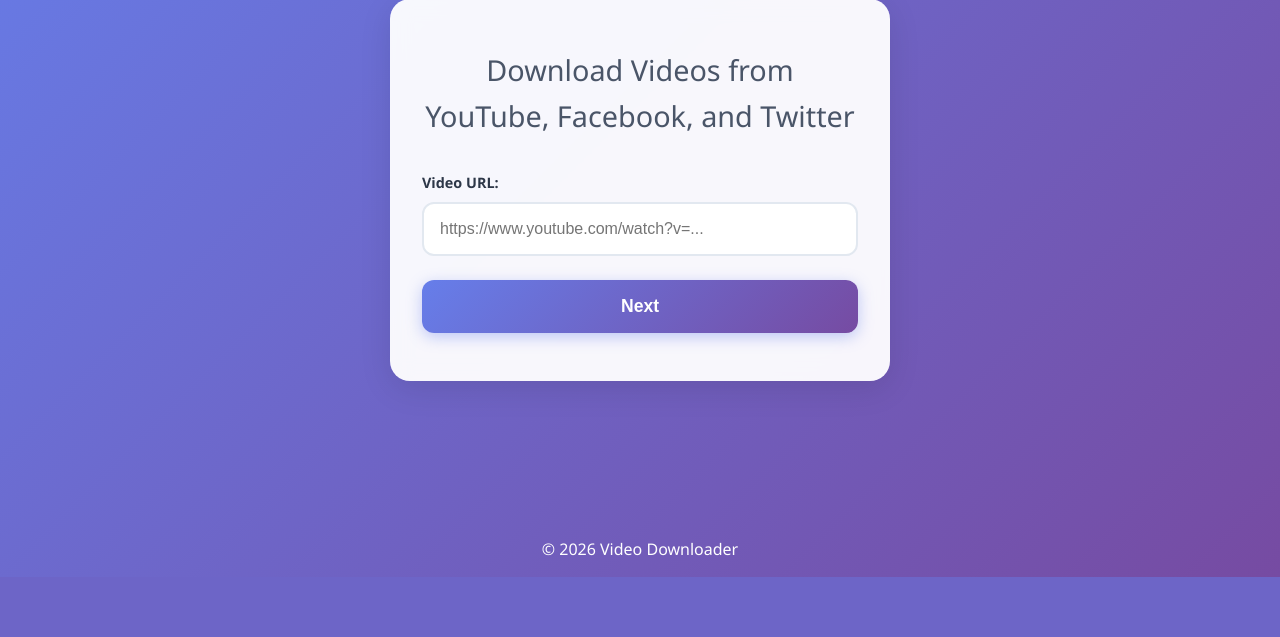
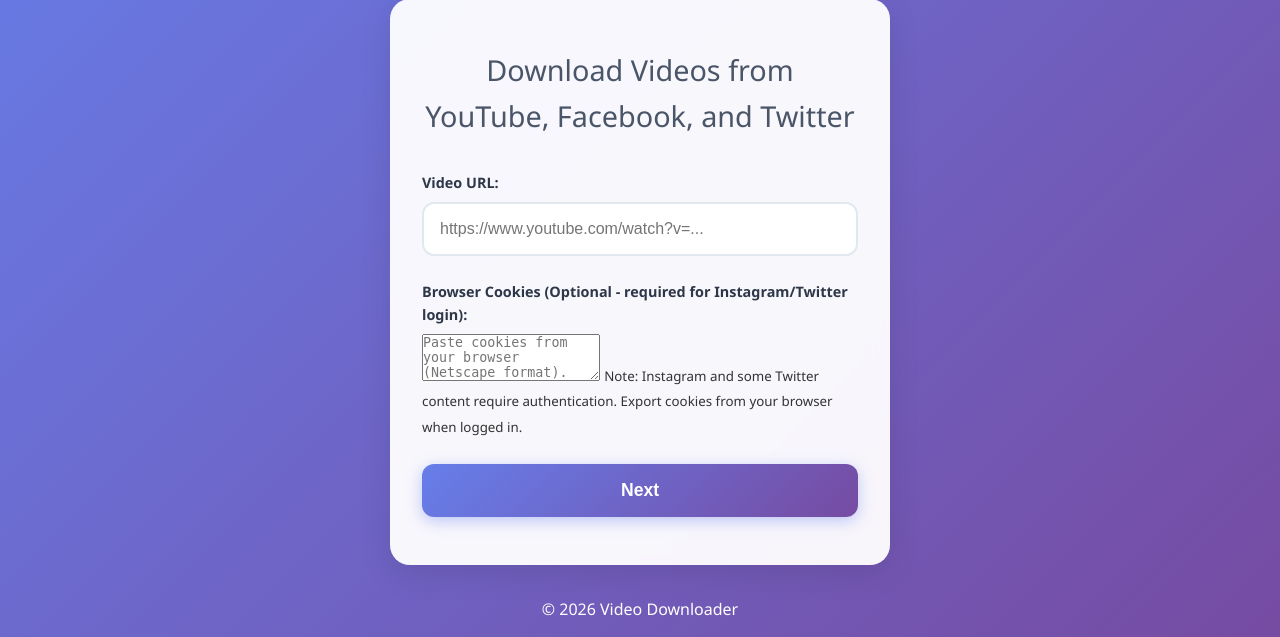
Before and after one commit to aseltyar/Video-Downloader, a Django app: template downloader/templates/downloader/index.html in a window 1280 px wide. Shown: the part 223-860 px from the top of the page. Before the commit the page ends 800 px from the top, so only its background shows below. Run offline with Django 3.2, Linux system fonts and the light colour scheme; the template is opened without the code that fills it, so the values that code supplies are empty.

Commit message:
Add cookie authentication support for Instagram/Twitter downloads

```diff
--- a/downloader/templates/downloader/index.html
+++ b/downloader/templates/downloader/index.html
@@ -11,6 +11,12 @@
         <div class="form-group">
             <label for="url">Video URL:</label>
             <input type="url" id="url" name="url" required placeholder="https://www.youtube.com/watch?v=...">
+        </div>
+
+        <div class="form-group">
+            <label for="cookies">Browser Cookies (Optional - required for Instagram/Twitter login):</label>
+            <textarea id="cookies" name="cookies" rows="3" placeholder="Paste cookies from your browser (Netscape format). For Instagram/Twitter, you need to be logged in."></textarea>
+            <small class="text-muted">Note: Instagram and some Twitter content require authentication. Export cookies from your browser when logged in.</small>
         </div>
 
         <button type="button" id="getFormatsBtn" placeholder="Quality">Next</button>
@@ -42,16 +48,32 @@
     // Hide formats when URL changes
     document.getElementById('formatsContainer').style.display = 'none';
     document.getElementById('downloadBtn').style.display = 'none';
+
+    // Show warning for Instagram/Twitter URLs
+    const url = this.value.trim();
+    const cookieNote = document.querySelector('.text-muted');
+    if (url.includes('instagram.com') || url.includes('twitter.com') || url.includes('x.com')) {
+        if (cookieNote) {
+            cookieNote.innerHTML = '<strong>⚠️ Note:</strong> This platform requires authentication. You must be logged in and provide browser cookies to download private/restricted content.';
+            cookieNote.style.color = '#d9534f';
+        }
+    } else {
+        if (cookieNote) {
+            cookieNote.innerHTML = 'Note: Instagram and some Twitter content require authentication. Export cookies from your browser when logged in.';
+            cookieNote.style.color = '';
+        }
+    }
 });
 
 document.getElementById('getFormatsBtn').addEventListener('click', function() {
     const url = document.getElementById('url').value.trim();
+    const cookies = document.getElementById('cookies').value.trim();
     if (!url) {
         alert('Please enter a URL first');
         return;
     }
 
-    console.log('Getting formats for URL:', url);
+    console.log('Getting formats for URL:', url, 'Cookies provided:', cookies ? 'Yes' : 'No');
     this.textContent = 'Loading formats...';
     this.disabled = true;
 
@@ -63,7 +85,8 @@
         },
         body: JSON.stringify({
             action: 'get_formats',
-            url: url
+            url: url,
+            cookies: cookies
         })
     })
     .then(response => {
@@ -106,8 +129,9 @@
 document.getElementById('downloadBtn').addEventListener('click', function() {
     const url = document.getElementById('url').value.trim();
     const formatId = document.getElementById('formatSelect').value;
+    const cookies = document.getElementById('cookies').value.trim();
 
-    console.log('Starting download with URL:', url, 'Format:', formatId);
+    console.log('Starting download with URL:', url, 'Format:', formatId, 'Cookies provided:', cookies ? 'Yes' : 'No');
 
     if (!formatId) {
         alert('Please select a format');
@@ -124,7 +148,8 @@
         body: JSON.stringify({
             action: 'download',
             url: url,
-            format_id: formatId
+            format_id: formatId,
+            cookies: cookies
         })
     })
     .then(response => {
--- a/downloader/views.py
+++ b/downloader/views.py
@@ -19,17 +19,19 @@
 
                 if action == 'get_formats':
                     url = data.get('url', '').strip()
+                    cookies = data.get('cookies', '').strip()
                     if not url:
                         return JsonResponse({'error': 'URL is required'})
                     if not is_valid_url(url):
                         return JsonResponse({'error': 'Invalid URL'})
 
-                    formats = get_available_formats(url)
+                    formats = get_available_formats(url, cookies if cookies else None)
                     return JsonResponse({'formats': formats})
 
                 elif action == 'download':
                     url = data.get('url', '').strip()
                     format_id = data.get('format_id', '')
+                    cookies = data.get('cookies', '').strip()
 
                     if not url or not format_id:
                         return JsonResponse({'error': 'URL and format are required'})
@@ -40,7 +42,7 @@
                     # Start download in background
                     def download_task():
                         try:
-                            file_path = download_video(url, format_id, progress_id)
+                            file_path = download_video(url, format_id, progress_id, cookies if cookies else None)
                             cache.set(f"{progress_id}_file", file_path, 3600)
                         except Exception as e:
                             cache.set(progress_id, {'status': 'error', 'error': str(e)}, 300)
```
Also changed, not shown: downloader/downloader.py (+20 -3 lines).
